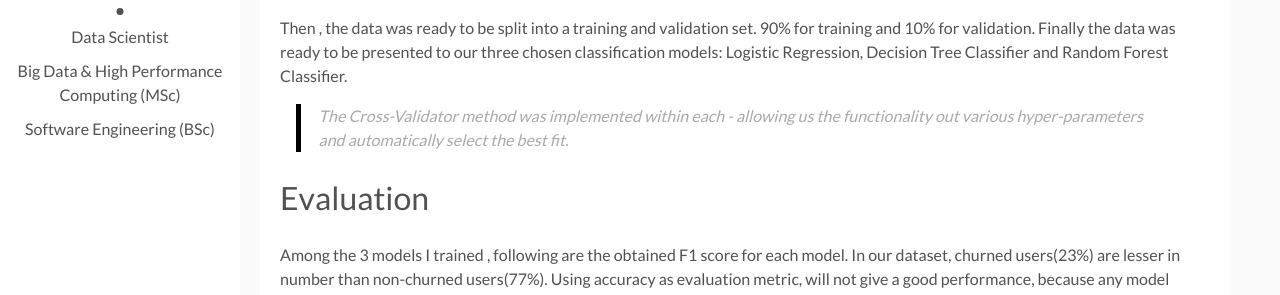
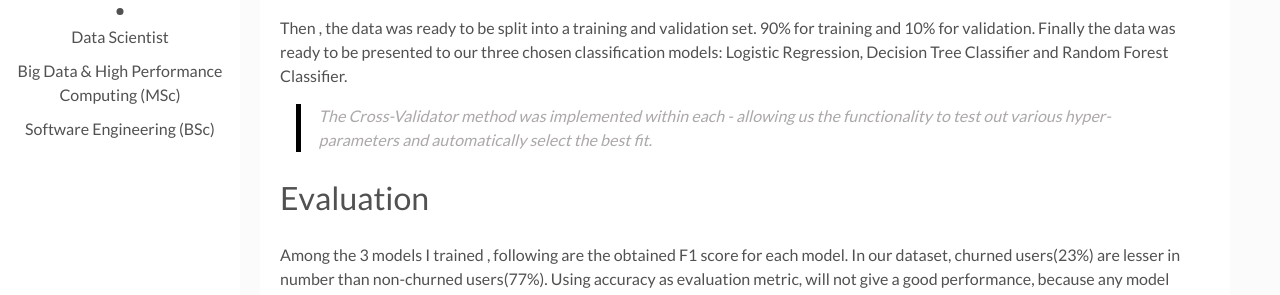
Before and after one commit to Mikewortho/Mikewortho.github.io, a Jekyll site: the page built from _posts/2017-04-06-welcome-to-jekyll.markdown, in a window 1280 px wide and 900 px high, scrolled down 5153 px. Shown: the part 154-449 px from the top of the window. Built offline with Jekyll 4.4.1, drawn with Linux system fonts in a browser that asks for light colours.

Commit message:
Update 2017-04-06-welcome-to-jekyll.markdown

```diff
--- a/_posts/2017-04-06-welcome-to-jekyll.markdown
+++ b/_posts/2017-04-06-welcome-to-jekyll.markdown
@@ -84,7 +84,7 @@ Then , the data was ready to be split into a training and validation set. 90% fo
 Finally the data was ready to be presented to our three chosen classification models:
 Logistic Regression, Decision Tree Classifier and Random Forest Classifier.
 
->The Cross-Validator method was implemented within each - allowing us the functionality  out various hyper-parameters and automatically select the best fit.
+>The Cross-Validator method was implemented within each - allowing us the functionality to test out various hyper-parameters and automatically select the best fit.
 
 
 # Evaluation
```
